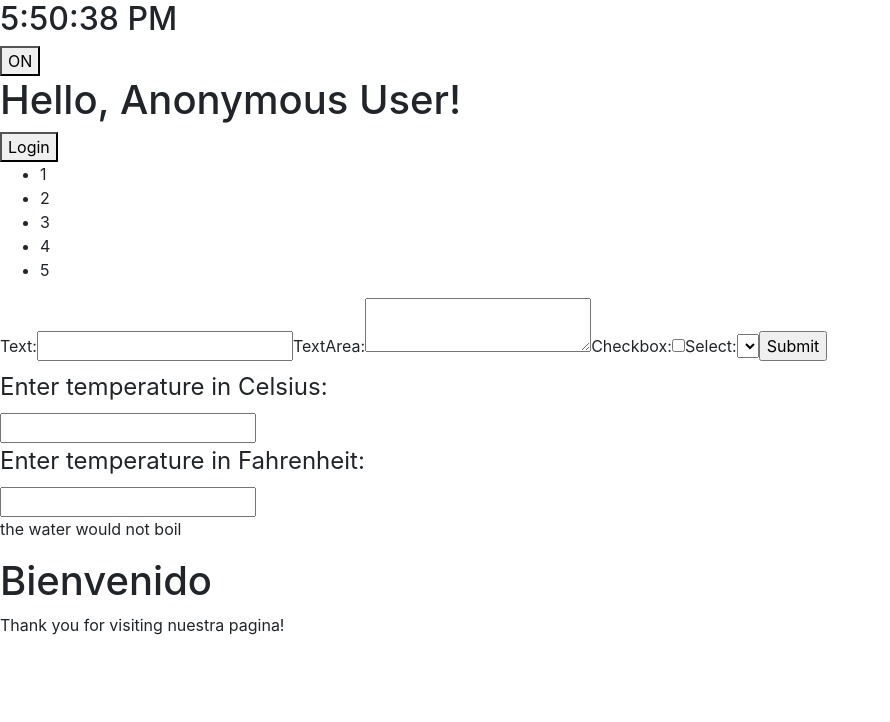
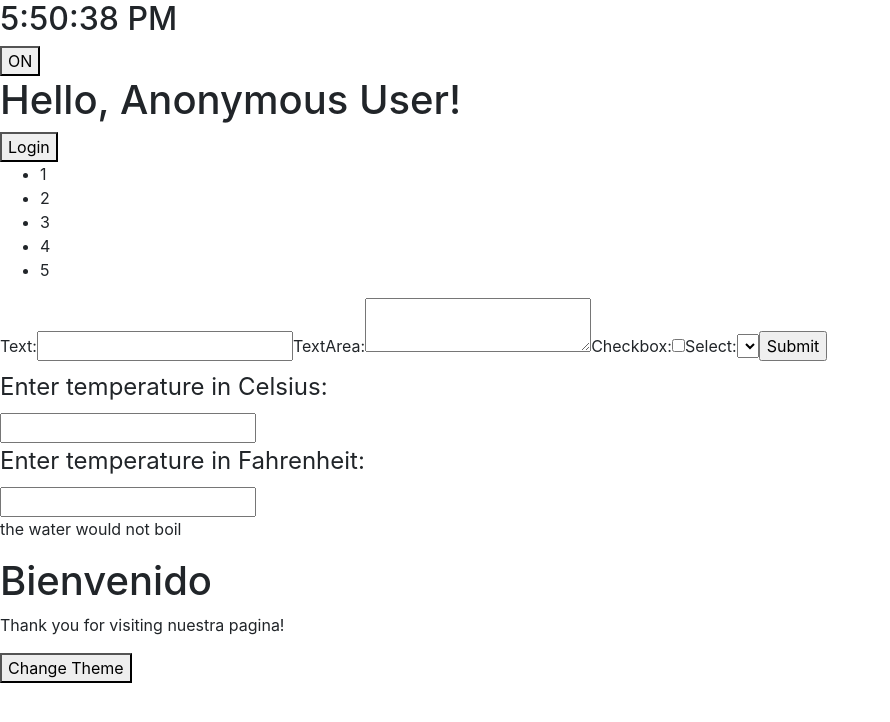
Before and after one commit to martinbozzo/react-app, a React (Create React App) app: page / in a window 1280 px wide. Shown: the top 722 px of the page, without its empty margins (0-890 px from the left). Built offline with nearby package versions, Linux system fonts and the light colour scheme.

Commit message:
Using context adding Theme Component

```diff
--- a/src/App.js
+++ b/src/App.js
@@ -6,9 +6,32 @@
 import CustomForm from './js/components/CustomForm';
 import Calculator from './js/components/Calculator';
 import WelcomeDialog from './js/components/WelcomeDialog';
+import { ThemeContext, themes } from './js/components/theme-context';
+import ThemedButton from './js/components/themed-button';
+
+// An intermediate component that uses the ThemedButton
+function Toolbar(props) {
+  return <ThemedButton onClick={props.changeTheme}>Change Theme</ThemedButton>;
+}
 
 class App extends Component {
+  constructor(props) {
+    super(props);
+    this.state = {
+      theme: themes.light
+    };
+
+    this.toggleTheme = () => {
+      this.setState(state => ({
+        theme: state.theme === themes.dark ? themes.light : themes.dark
+      }));
+    };
+  }
+
   render() {
+    // The ThemedButton button inside the ThemeProvider
+    // uses the theme from state while the one outside uses
+    // the default dark theme
     return (
       <div>
         <Clock />
@@ -17,6 +40,9 @@
         <CustomForm />
         <Calculator />
         <WelcomeDialog />
+        <ThemeContext.Provider value={this.state.theme}>
+          <Toolbar changeTheme={this.toggleTheme} />
+        </ThemeContext.Provider>
       </div>
     );
   }
--- a/src/js/components/Clock.jsx
+++ b/src/js/components/Clock.jsx
@@ -16,6 +16,9 @@
   }
 
   handleToggleClick = () => {
+    if (this.state.isToggleOn) {
+      console.log('Se apagaaaa');
+    }
     this.setState(state => ({
       isToggleOn: !state.isToggleOn
     }));
--- /dev/null
+++ b/src/js/components/theme-context.js
@@ -0,0 +1,16 @@
+import React from 'react';
+
+export const themes = {
+  light: {
+    foreground: '#000000',
+    background: '#eeeeee'
+  },
+  dark: {
+    foreground: '#ffffff',
+    background: '#222222'
+  }
+};
+
+export const ThemeContext = React.createContext(
+  themes.dark // default value
+);
--- /dev/null
+++ b/src/js/components/themed-button.js
@@ -0,0 +1,13 @@
+import React from 'react';
+import { ThemeContext } from './theme-context';
+
+class ThemedButton extends React.Component {
+  render() {
+    let props = this.props;
+    let theme = this.context;
+    return <button {...props} style={{ backgroundColor: theme.background }} />;
+  }
+}
+ThemedButton.contextType = ThemeContext;
+
+export default ThemedButton;
```
